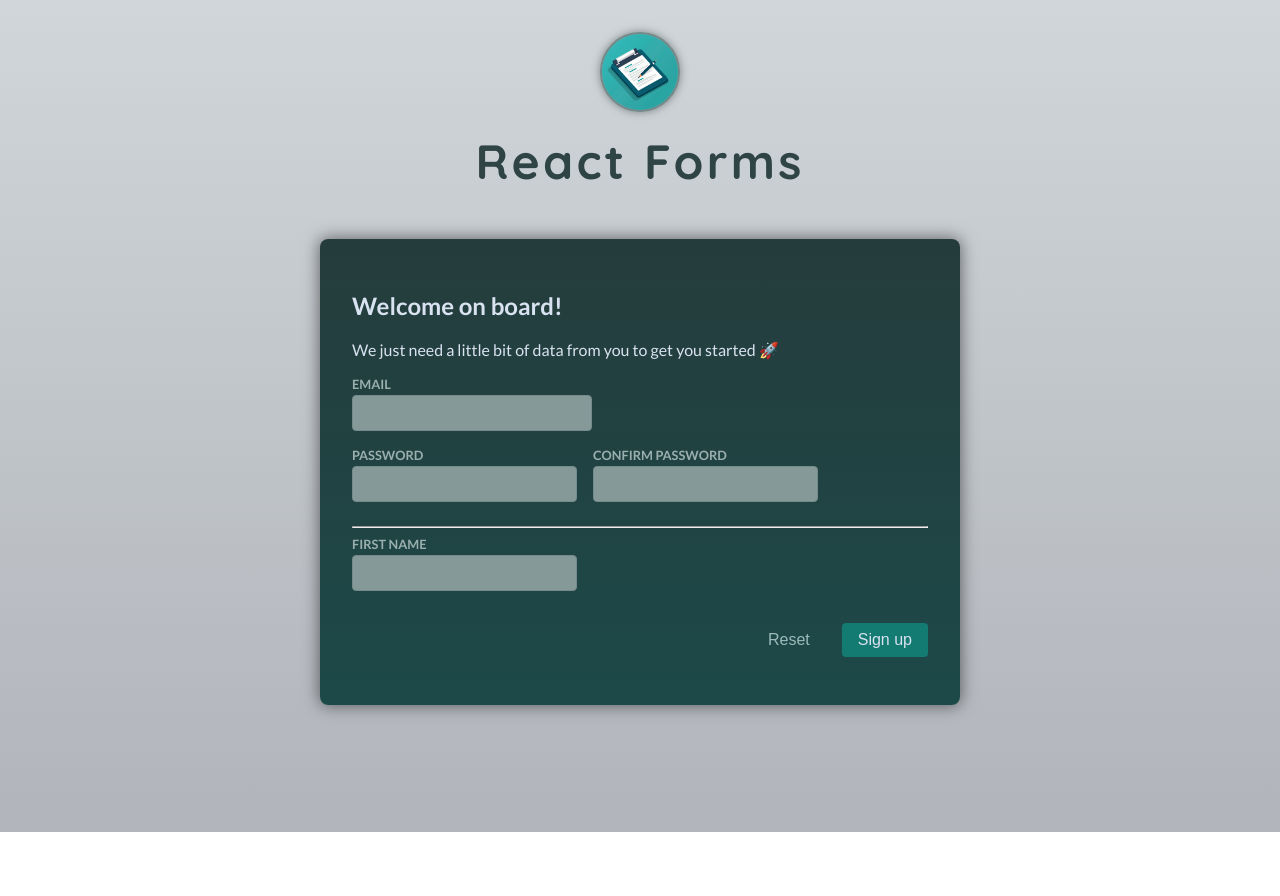
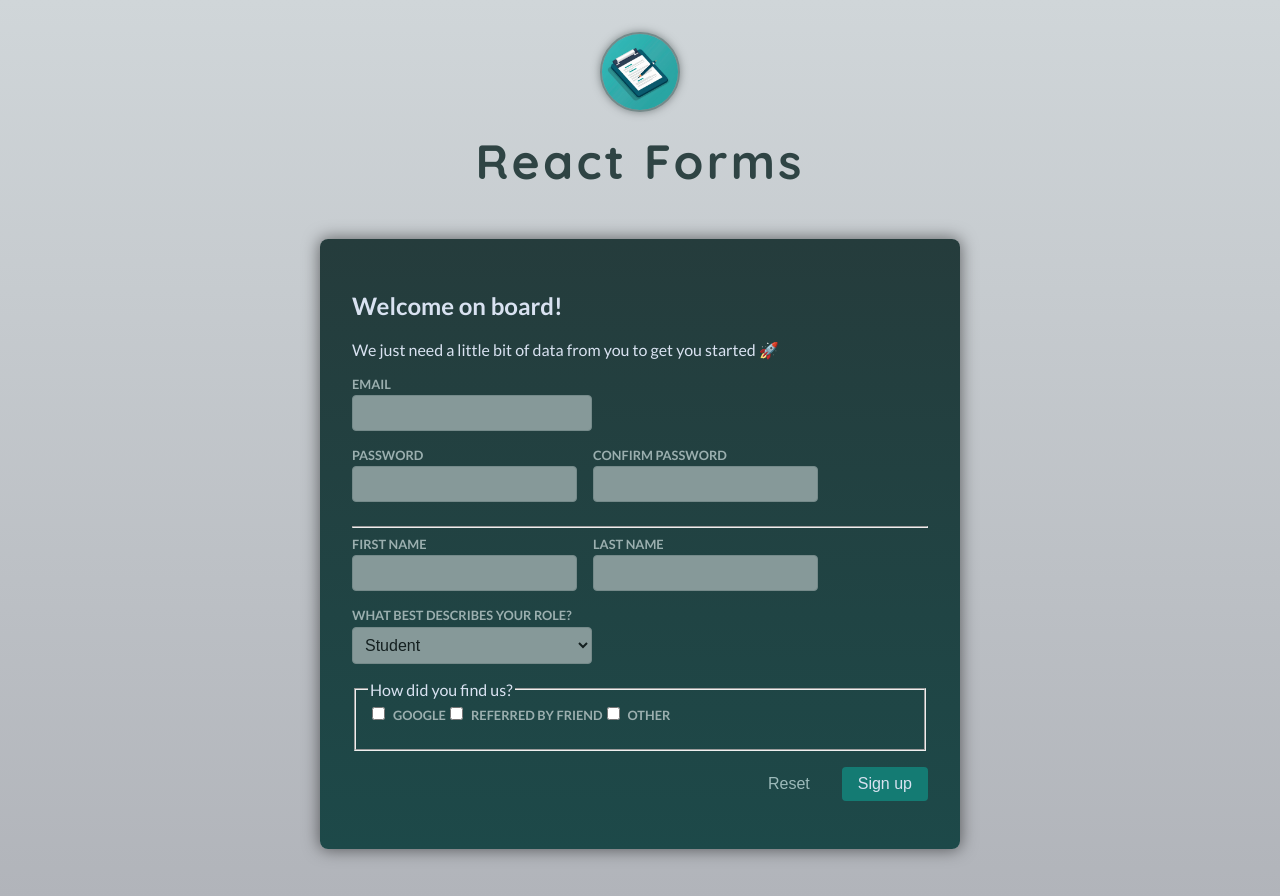
Before and after one commit to shinoby85/react-udemy, a React (Vite) app: page / in a window 1280 px wide. Before the commit the page ends 832 px from the top, so only its background shows below. Built offline with nearby package versions, Linux system fonts and the light colour scheme.

Commit message:
Use formik (use Formik component)

```diff
--- a/src/components/Signup.jsx
+++ b/src/components/Signup.jsx
@@ -1,4 +1,4 @@
-import {ErrorMessage, Field, Form, Formik} from "formik";
+import {ErrorMessage, Field, Form, Formik, useField} from "formik";
 import * as Yup from 'yup';
 
 const yupSchema = Yup.object({
@@ -15,7 +15,32 @@ const yupSchema = Yup.object({
 });
 
 export default function Signup() {
-
+  const MyCheckbox = ({children, ...props}) => {
+    const [field, meta] = useField({...props, type: 'checkbox'});
+    return (
+      <div>
+        <label className="checkbox-input">
+          <input type="checkbox" {...field} {...props} />
+          {children}
+        </label>
+        {meta.touched && meta.error ? (
+          <div className="error">{meta.error}</div>
+        ) : null}
+      </div>
+    );
+  };
+  const MySelect = ({label, ...props}) => {
+    const [field, meta] = useField(props);
+    return (
+      <div>
+        <label htmlFor={props.id || props.name}>{label}</label>
+        <select {...field} {...props} />
+        {meta.touched && meta.error ? (
+          <div className="error">{meta.error}</div>
+        ) : null}
+      </div>
+    );
+  };
 
   return (
     <Formik
@@ -23,7 +48,10 @@ export default function Signup() {
         email: '',
         password: '',
         ['confirm-password"']: '',
-        ['first-name']: ''
+        ['first-name']: '',
+        ['last-name']: '',
+        role: 'student',
+        acquisition: ''
       }}
       validationSchema={yupSchema}
       onSubmit={(data) => {
@@ -68,7 +96,40 @@ export default function Signup() {
             <ErrorMessage name='first-name'/>
 
           </div>
+
+          <div className="control">
+            <label htmlFor="last-name">Last Name</label>
+            <Field type="text" name="last-name"/>
+            <ErrorMessage name='last-name'/>
+          </div>
         </div>
+
+        <div className="control">
+          <MySelect label='What best describes your role?' name='role'>
+            <option value="student">Student</option>
+            <option value="teacher">Teacher</option>
+            <option value="employee">Employee</option>
+            <option value="founder">Founder</option>
+            <option value="other">Other</option>
+          </MySelect>
+        </div>
+
+        <fieldset>
+          <legend>How did you find us?</legend>
+          <div className="control">
+            <MyCheckbox name="acquisition">
+              Google
+            </MyCheckbox>
+            <MyCheckbox name="acquisition">
+              Referred by friend
+            </MyCheckbox>
+            <MyCheckbox name="acquisition">
+              Other
+            </MyCheckbox>
+          </div>
+
+
+        </fieldset>
 
         <p className="form-actions">
           <button type="reset" className="button button-flat">
```
